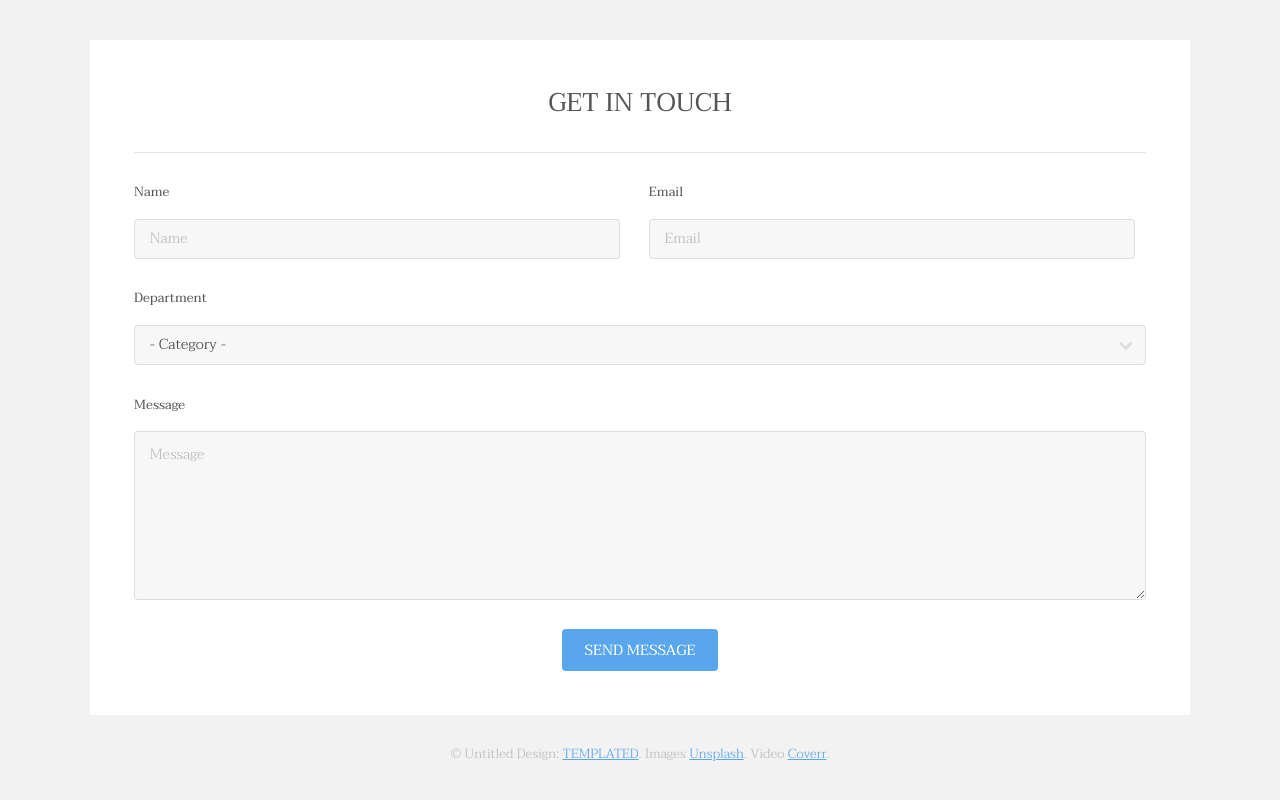
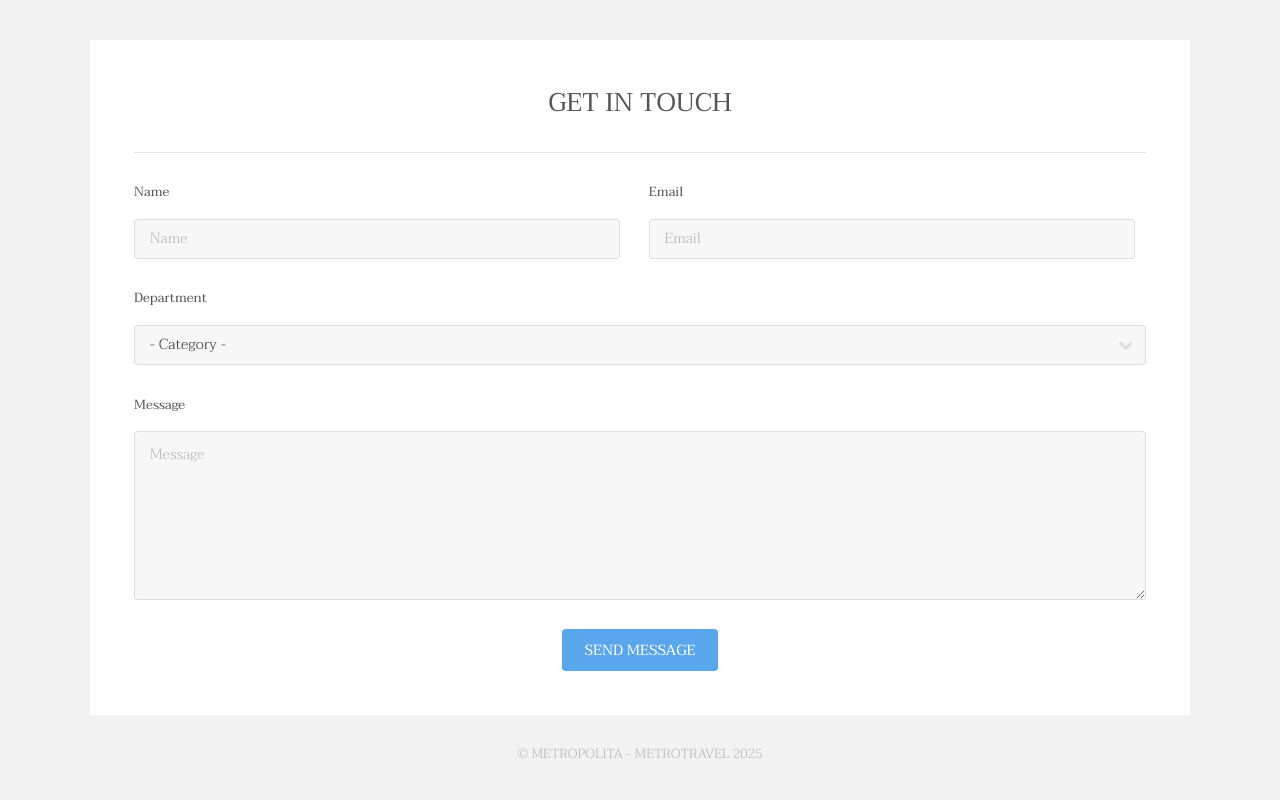
Before and after one commit to Aliciasapina/REP_04_METROPOLITA, a plain HTML site: page index.html in a window 1280 px wide. Shown: the part 3231-4031 px from the top of the page. Drawn offline with Linux system fonts and the light colour scheme.

Commit message:
cambios en el pie de pagina por ALICIA

```diff
--- a/index.html
+++ b/index.html
@@ -194,7 +194,7 @@
 						</div>
 					</section>
 					<div class="copyright">
-						&copy; Untitled Design: <a href="https://templated.co/">TEMPLATED</a>. Images <a href="https://unsplash.com/">Unsplash</a>. Video <a href="http://coverr.co/">Coverr</a>.
+						&copy; METROPOLITA - METROTRAVEL 2025
 					</div>
 				</div>
 			</footer>
```
